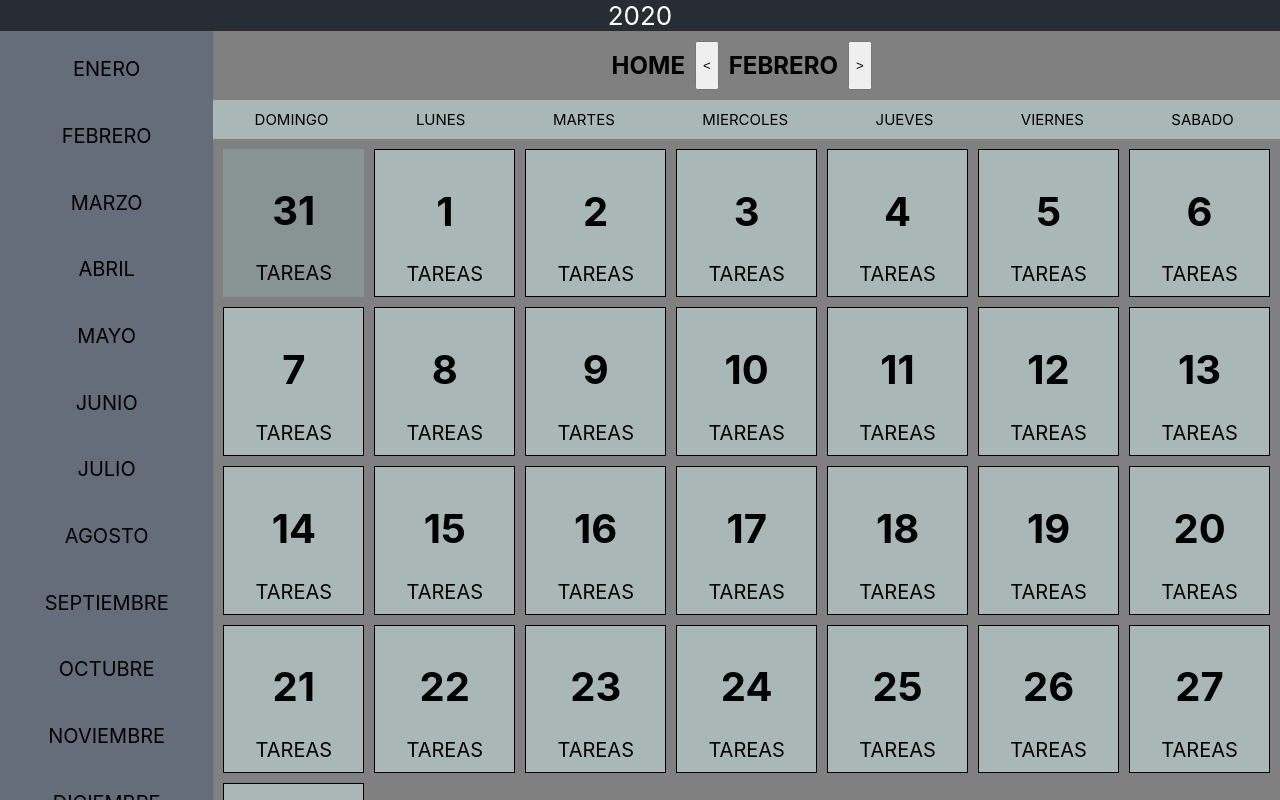
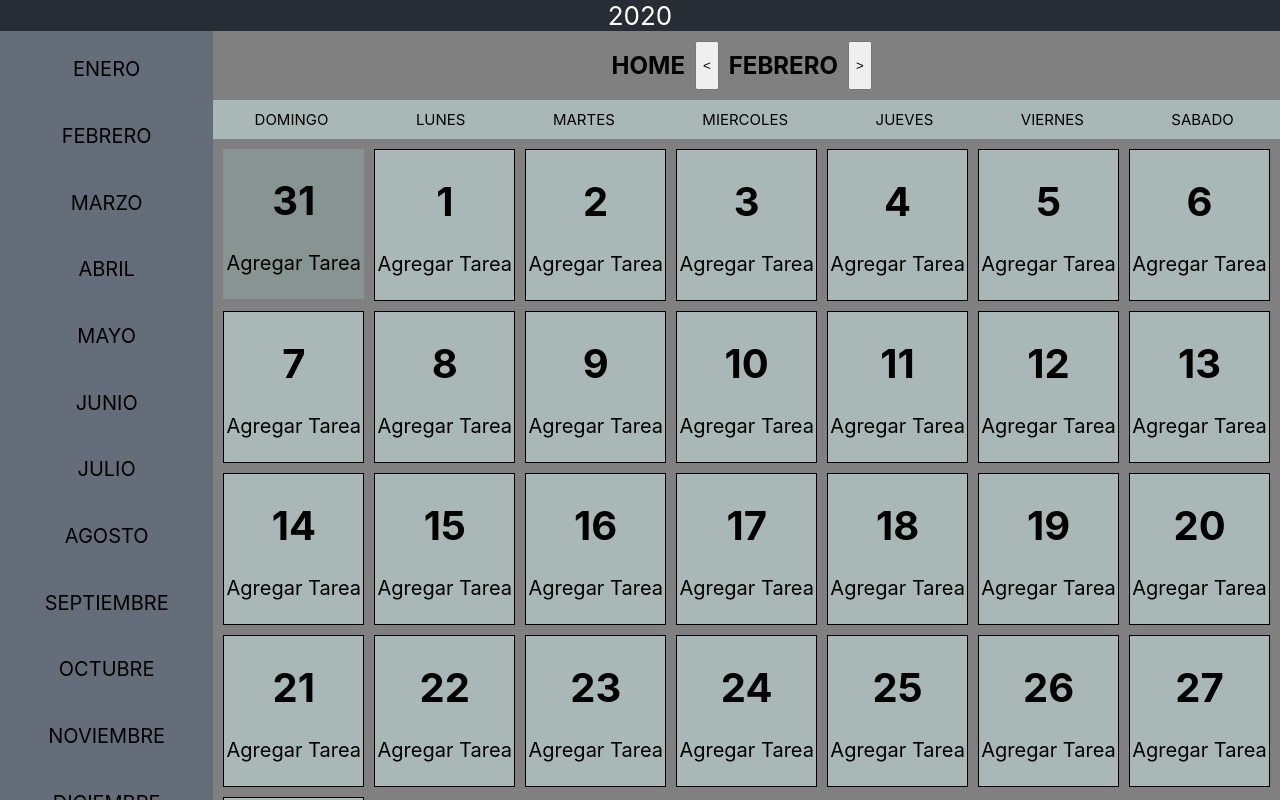
Before and after one commit to sebamosquera/calendario-react, a React (Create React App) app: page /day in a window 1280 px wide. Shown: the top 800 px of the page. Built offline with nearby package versions, Linux system fonts and the light colour scheme.

Commit message:
better transitions, changes made in day.css and month.css

```diff
--- a/src/Day/Day.js
+++ b/src/Day/Day.js
@@ -11,7 +11,13 @@ const Day = (props) => {
       {props.miniatura === true ?
         <div>
           <h1 className='day-number'>{props.day}</h1>
-          <div>TAREAS</div>
+          <div className='day-agregar-tarea'>Agregar Tarea</div>
+          {
+          <ul className='day-list'>
+            <li>Tarea 1</li>
+            <li>Tarea 2</li>
+          </ul>
+        }
         </div> :
         <div>FECHA: {selectedDate}</div>
       }
--- a/src/Day/day.css
+++ b/src/Day/day.css
@@ -1,10 +1,19 @@
-.day-div:hover > div > h1{
-  animation: x-axis 0.5s ease;
-  animation-fill-mode: forwards;
+.day-list {
+  display: flex;
+  flex-direction: column;
+  list-style: none;
+  opacity: 0;
+  padding: 0;
+  margin: 0;
+  position: relative;
+  top: -100px;
+  font-size: 15px;
 }
 
-@keyframes x-axis {
-  100% {
-    transform: translateY(-40px) scale(0.6);
-  }
+.day-list > li:hover {
+  transform: scale(1.1);
 }
+
+.day-agregar-tarea {
+  position:;
+}
--- a/src/Month/month.css
+++ b/src/Month/month.css
@@ -26,23 +26,45 @@
 
 .month-day {
   border: thin solid black;
+  display: flex;
+  flex-direction: column;
+  height: 150px;
   font-size: 20px;
-  text-align: center;
   margin: 5px;
-  padding: 10px;
   background: #a9b8b6;
 }
 
 .month-day:hover {
-  transform: scale(1.25);
   cursor: pointer;
+}
+
+.month-day:hover h1 {
+  animation: x-axis 0.5s ease;
+  animation-fill-mode: forwards;
+}
+
+@keyframes x-axis {
+  100% {
+    transform: translateY(-40px) scale(0.6);
+  }
+}
+
+.month-day:hover .day-list {
+  animation: display 1.1s ease;
+  animation-fill-mode: forwards;
+}
+
+@keyframes display {
+  100% {
+    opacity: 100%;
+  }
 }
 
 .month-days-container {
   margin: 5px;
   display: grid;
   grid-template-columns: repeat(7, 1fr);
-  grid-auto-rows: repeat(auto, 1fr);
+  grid-auto-rows: repeat(auto, 100px);
 }
 
 .padding {
```
Also changed, not shown: 1 other file (tests, documents, lock files or other folders).
